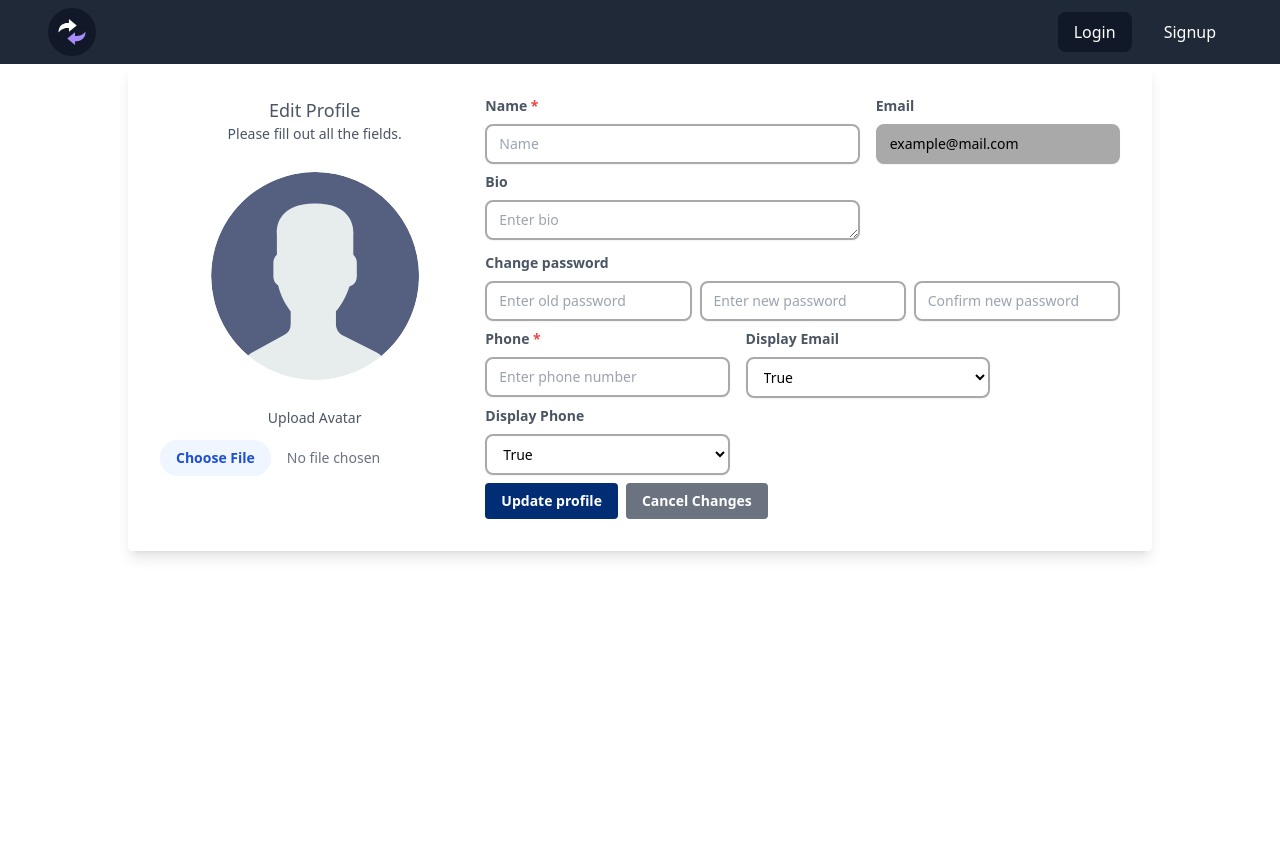
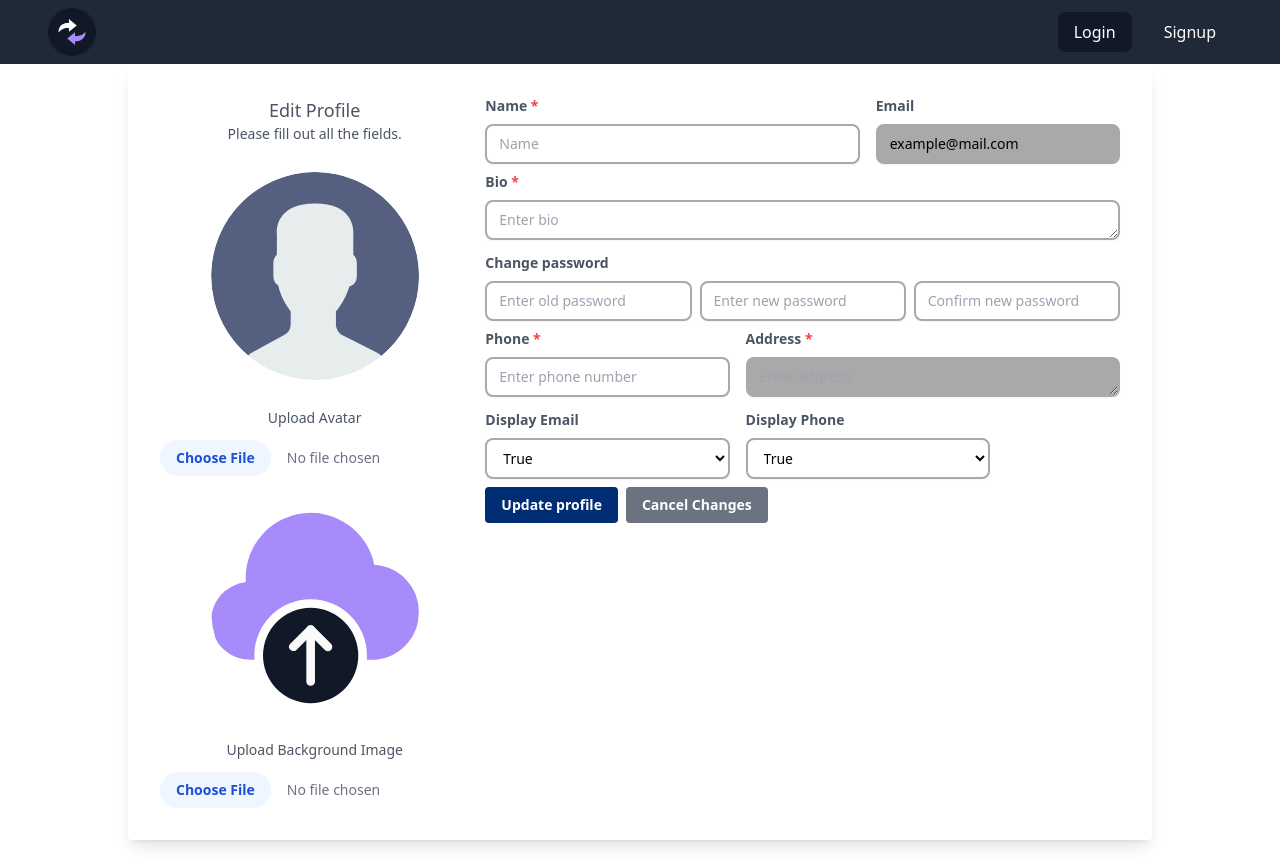
Before and after one commit to kushagarwal11ag/barter, a Next.js app: page /profile in a window 1280 px wide. Before the commit the page ends 800 px from the top, so only its background shows below. Built offline with nearby package versions, Linux system fonts and the light colour scheme; no server answers.

Commit message:
profile page fix

```diff
--- a/src/containers/protected/EditProduct.js
+++ b/src/containers/protected/EditProduct.js
@@ -46,7 +46,7 @@ const EditProduct = ({ productId }) => {
 				barterDescription: productDetails.barterDescription || "",
 				price: productDetails.price || 0,
 				meetingSpot: productDetails.meetingSpot || "",
-				isAvailable: productDetails.isAvailable || true,
+				isAvailable: productDetails.isAvailable,
 			});
 
 			setImageURL(productDetails.image);
@@ -277,7 +277,7 @@ const EditProduct = ({ productId }) => {
 												<select
 													className="w-full mt-2 px-3 py-2 text-black bg-transparent outline-none border-2 border-[darkgrey] focus:border-indigo-600 shadow-sm rounded-lg"
 													name="isAvailable"
-													defaultValue={
+													value={
 														credentials.isAvailable
 													}
 													onChange={(e) => {
--- a/src/containers/protected/Profile.js
+++ b/src/containers/protected/Profile.js
@@ -6,6 +6,7 @@ import axios from "axios";
 import toast, { Toaster } from "react-hot-toast";
 
 import defaultProfile from "../../../public/defaultProfile.svg";
+import uploadFile from "../../../public/uploadFile.svg";
 
 let toastId;
 const defaultCredentials = {
@@ -25,8 +26,14 @@ const Profile = () => {
 
 	const [credentials, setCredentials] = useState(defaultCredentials);
 	const [formStatus, setFormStatus] = useState("");
-	const [userFile, setUserFile] = useState(null);
-	const [imageUrl, setImageUrl] = useState(defaultProfile);
+	const [userFile, setUserFile] = useState({
+		avatar: null,
+		banner: null,
+	});
+	const [imageUrl, setImageUrl] = useState({
+		avatar: defaultProfile,
+		banner: uploadFile,
+	});
 
 	useEffect(() => {
 		const fetchUser = async () => {
@@ -41,9 +48,15 @@ const Profile = () => {
 				email: userDetails?.email,
 				bio: userDetails?.bio || "",
 				phone: userDetails?.phone || "",
+				displayEmail: userDetails?.displayEmail,
+				displayPhone: userDetails?.displayPhone,
 			});
 
-			setImageUrl(userDetails.avatar?.url || defaultProfile);
+			setImageUrl((prev) => ({
+				...prev,
+				avatar: userDetails?.avatar?.url || defaultProfile,
+				banner: userDetails?.banner?.url || uploadFile,
+			}));
 		};
 		fetchUser();
 	}, []);
@@ -57,13 +70,14 @@ const Profile = () => {
 
 	const handleFileChange = (event) => {
 		const file = event.target.files[0];
-		setUserFile(file);
-		setImageUrl(URL.createObjectURL(file));
-	};
-
-	const cancelForm = () => {
-		setCredentials(defaultCredentials);
-		router.push("/explore");
+		setUserFile((prev) => ({
+			...prev,
+			[event.target.name]: file,
+		}));
+		setImageUrl((prev) => ({
+			...prev,
+			[event.target.name]: URL.createObjectURL(file),
+		}));
 	};
 
 	const handleSubmit = async (event) => {
@@ -72,6 +86,8 @@ const Profile = () => {
 		try {
 			const info = await updatePersonalInfo();
 			if (!info) return;
+			const pwd = await changePassword();
+			if (!pwd) return;
 			const updateFile = await updateFiles();
 			if (!updateFile) return;
 
@@ -80,7 +96,10 @@ const Profile = () => {
 			});
 
 			setCredentials(defaultCredentials);
-			setUserFile(null);
+			setUserFile({
+				avatar: null,
+				banner: null,
+			});
 			setFormStatus("");
 			router.push("/explore");
 		} catch (error) {
@@ -92,7 +111,7 @@ const Profile = () => {
 		const { name, bio, phone, displayEmail, displayPhone } = credentials;
 		try {
 			await axios.put(
-				"/api/v1/users/user/",
+				"/api/v1/users/",
 				{ name, bio, phone, displayEmail, displayPhone },
 				{ withCredentials: true }
 			);
@@ -103,12 +122,48 @@ const Profile = () => {
 		}
 	};
 
+	const changePassword = async () => {
+		const { oldPassword, newPassword, confirmNewPassword } = credentials;
+		if (oldPassword && newPassword) {
+			if (!confirmNewPassword || newPassword !== confirmNewPassword) {
+				setFormStatus("New password mismatch");
+				toast.error("Error", {
+					id: toastId,
+				});
+				return false;
+			}
+			try {
+				await axios.patch(
+					"/api/v1/users/password",
+					{ oldPassword, newPassword },
+					{ withCredentials: true }
+				);
+				return true;
+			} catch (error) {
+				handleAxiosError(error);
+				return false;
+			}
+		} else if (oldPassword || newPassword || confirmNewPassword) {
+			setFormStatus("Must fill all password details to update");
+			toast.error("Error", {
+				id: toastId,
+			});
+			return false;
+		}
+		return true;
+	};
+
 	const updateFiles = async () => {
 		try {
-			if (userFile) {
+			if (userFile.avatar || userFile.banner) {
 				const formData = new FormData();
-				formData.append("avatar", userFile);
-				await axios.patch("/api/v1/users/user/", formData, {
+				if (userFile.avatar) {
+					formData.append("avatar", userFile.avatar);
+				}
+				if (userFile.banner) {
+					formData.append("banner", userFile.banner);
+				}
+				await axios.patch("/api/v1/users/", formData, {
 					withCredentials: true,
 					headers: {
 						"Content-Type": "multipart/form-data",
@@ -131,6 +186,15 @@ const Profile = () => {
 		});
 	};
 
+	const cancelForm = () => {
+		setCredentials(defaultCredentials);
+		setImageUrl({
+			avatar: defaultProfile,
+			banner: uploadFile,
+		});
+		router.push("/explore");
+	};
+
 	return (
 		<>
 			<Toaster />
@@ -142,7 +206,7 @@ const Profile = () => {
 							<p>Please fill out all the fields.</p>
 							<Image
 								name="avatar"
-								src={imageUrl}
+								src={imageUrl.avatar}
 								alt="User Profile Image"
 								width={200}
 								height={200}
@@ -154,6 +218,24 @@ const Profile = () => {
 							<input
 								type="file"
 								name="avatar"
+								accept="image/png, image/jpg, image/jpeg, image/svg"
+								className="mt-3 block w-full text-sm text-gray-500 file:mr-4 file:py-2 file:px-4 file:rounded-full file:border-0 file:text-sm file:font-semibold file:bg-blue-50 file:text-blue-700 hover:file:bg-blue-100"
+								onChange={handleFileChange}
+							/>
+							<Image
+								name="banner"
+								src={imageUrl.banner}
+								alt="User Banner - Background Image"
+								width={200}
+								height={200}
+								className="w-52 h-52 m-7 rounded-full object-cover object-contain"
+							/>
+							<label className="flex gap-2 items-center justify-start">
+								<p>Upload Background Image</p>
+							</label>
+							<input
+								type="file"
+								name="banner"
 								accept="image/png, image/jpg, image/jpeg, image/svg"
 								className="mt-3 block w-full text-sm text-gray-500 file:mr-4 file:py-2 file:px-4 file:rounded-full file:border-0 file:text-sm file:font-semibold file:bg-blue-50 file:text-blue-700 hover:file:bg-blue-100"
 								onChange={handleFileChange}
@@ -188,13 +270,15 @@ const Profile = () => {
 										Email
 									</label>
 									<p className="w-full mt-2 px-3 py-2 text-black bg-[darkgrey] outline-none border-2 border-[darkgrey] shadow-sm rounded-lg">
-										{credentials.email || "example@mail.com"}
+										{credentials.email ||
+											"example@mail.com"}
 									</p>
 								</div>
 
-								<div className="md:col-span-3">
+								<div className="md:col-span-5">
 									<label className="text-sm text-gray-600 font-bold">
-										Bio
+										Bio{" "}
+										<span className="text-red-500">*</span>
 									</label>
 									<textarea
 										name="bio"
@@ -205,6 +289,7 @@ const Profile = () => {
 										onChange={onChange}
 										minLength={10}
 										maxLength={300}
+										required
 									/>
 								</div>
 
@@ -212,11 +297,11 @@ const Profile = () => {
 									<label className="text-sm text-gray-600 font-bold">
 										Change password
 									</label>
-									<section className="flex gap-2">
+									<section className="sm:flex gap-2">
 										<input
 											type="password"
 											name="oldPassword"
-											className="mt-2 w-full px-3 py-2 text-black bg-transparent outline-none border-2 border-[darkgrey] focus:border-[#3a8358] shadow-sm rounded-lg"
+											className="mt-2 w-full px-3 py-2 text-black bg-transparent outline-none border-2 border-[darkgrey] focus:border-indigo-600 shadow-sm rounded-lg"
 											value={credentials.oldPassword}
 											onChange={onChange}
 											placeholder="Enter old password"
@@ -226,7 +311,7 @@ const Profile = () => {
 										<input
 											type="password"
 											name="newPassword"
-											className="mt-2 w-full px-3 py-2 text-black bg-transparent outline-none border-2 border-[darkgrey] focus:border-[#3a8358] shadow-sm rounded-lg"
+											className="mt-2 w-full px-3 py-2 text-black bg-transparent outline-none border-2 border-[darkgrey] focus:border-indigo-600 shadow-sm rounded-lg"
 											value={credentials.newPassword}
 											onChange={onChange}
 											placeholder="Enter new password"
@@ -236,7 +321,7 @@ const Profile = () => {
 										<input
 											type="password"
 											name="confirmNewPassword"
-											className="mt-2 w-full px-3 py-2 text-black bg-transparent outline-none border-2 border-[darkgrey] focus:border-[#3a8358] shadow-sm rounded-lg"
+											className="mt-2 w-full px-3 py-2 text-black bg-transparent outline-none border-2 border-[darkgrey] focus:border-indigo-600 shadow-sm rounded-lg"
 											value={
 												credentials.confirmNewPassword
 											}
@@ -265,6 +350,24 @@ const Profile = () => {
 									/>
 								</div>
 
+								<div className="md:col-span-3">
+									<label className="text-sm text-gray-600 font-bold">
+										Address{" "}
+										<span className="text-red-500">*</span>
+									</label>
+									<textarea
+										name="address"
+										className="w-full mt-2 px-3 py-2 text-black bg-[darkgrey] outline-none border-2 border-[darkgrey] shadow-sm rounded-lg"
+										placeholder="Enter address"
+										rows={1}
+										// value={credentials.address}
+										// onChange={onChange}
+										minLength={10}
+										maxLength={300}
+										disabled
+									/>
+								</div>
+
 								<div className="md:col-span-2">
 									<label className="text-sm text-gray-600 font-bold">
 										Display Email
@@ -272,7 +375,7 @@ const Profile = () => {
 									<select
 										className="w-full mt-2 px-3 py-2 text-black bg-transparent outline-none border-2 border-[darkgrey] focus:border-indigo-600 shadow-sm rounded-lg"
 										name="displayEmail"
-										defaultValue={credentials.displayEmail}
+										value={credentials.displayEmail}
 										onChange={(e) => {
 											setCredentials({
 												...credentials,
@@ -294,7 +397,7 @@ const Profile = () => {
 									<select
 										className="w-full mt-2 px-3 py-2 text-black bg-transparent outline-none border-2 border-[darkgrey] focus:border-indigo-600 shadow-sm rounded-lg"
 										name="displayPhone"
-										defaultValue={credentials.displayPhone}
+										value={credentials.displayPhone}
 										onChange={(e) => {
 											setCredentials({
 												...credentials,
```
Also changed, not shown: public/uploadFile.svg.
